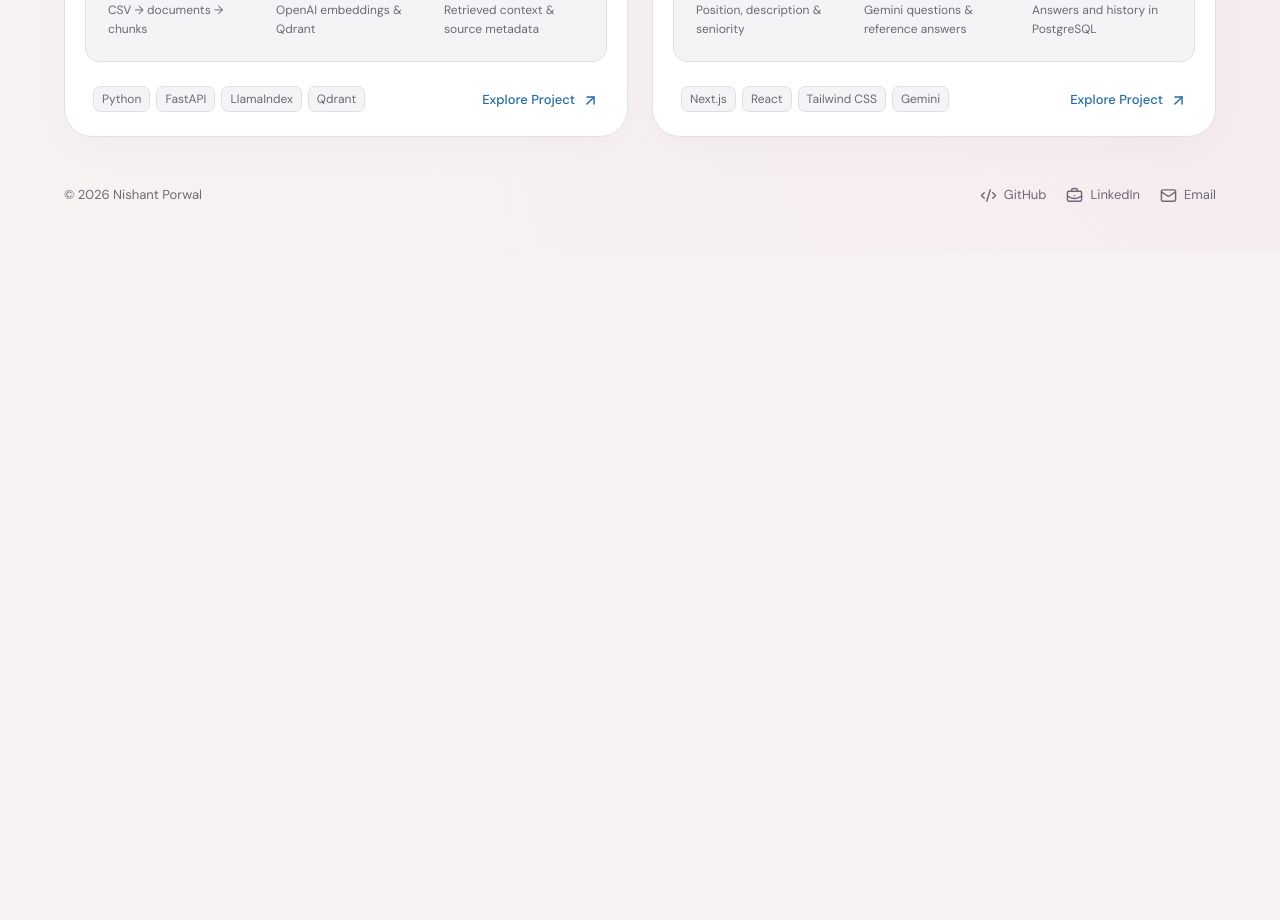
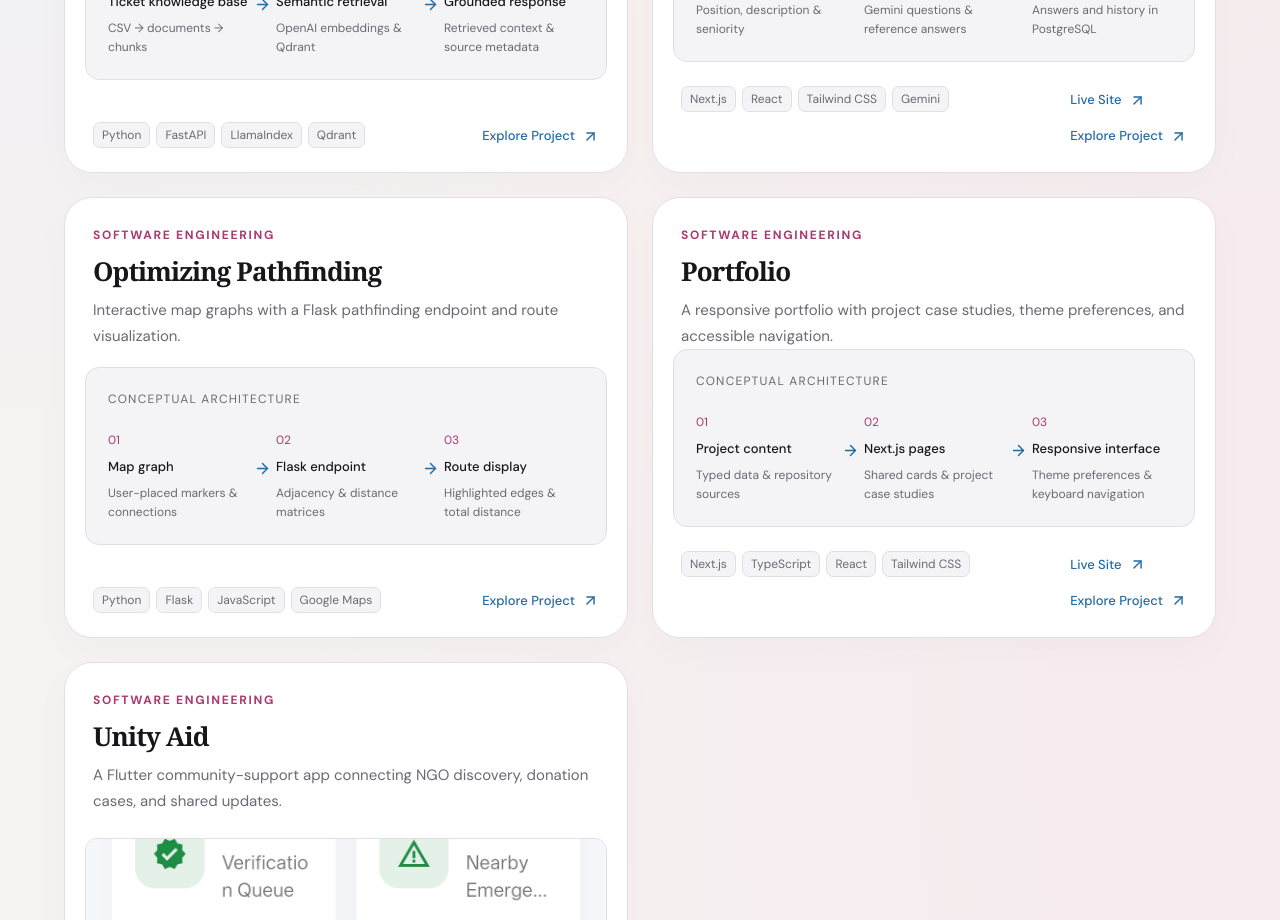
Before and after one commit to nishant203code/Portfolio, a Next.js app: page /projects in a window 1280 px wide. Shown: the part 1880-2800 px from the top of the page. Before the commit the page ends 2133 px from the top, so only its background shows below. Built offline with nearby package versions, Linux system fonts and the light colour scheme; no server answers.

Commit message:
feat: expand portfolio project collection

```diff
--- a/src/app/projects/page.tsx
+++ b/src/app/projects/page.tsx
@@ -2,8 +2,8 @@ import type { Metadata } from "next";
 import { projects } from "@/content/projects";
 import { ProjectCard } from "@/components/project-card";
 
-export const metadata: Metadata = { title: "Projects", description: "Six projects spanning real-time software, applied AI, retrieval systems, and geospatial research." };
+export const metadata: Metadata = { title: "Projects", description: `${projects.length} projects spanning real-time software, applied AI, mobile applications, and geospatial research.` };
 
 export default function ProjectsPage() {
-  return <><header className="page-heading"><p className="eyebrow">Software / Applied AI / Research</p><h1>Projects</h1><p>Six explorations in building systems that work — from peer connections to grounded answers.</p></header><div className="project-index">{projects.map((project) => <ProjectCard key={project.slug} project={project} />)}</div></>;
+  return <><header className="page-heading"><p className="eyebrow">Software / Applied AI / Research</p><h1>Projects</h1><p>{projects.length} explorations in building systems that work — from peer connections to grounded answers.</p></header><div className="project-index">{projects.map((project) => <ProjectCard key={project.slug} project={project} />)}</div></>;
 }
--- a/src/components/home-sections.tsx
+++ b/src/components/home-sections.tsx
@@ -58,7 +58,7 @@ export function ExperienceCards() {
 export function ProjectWorks() {
   return (
     <section id="work" aria-labelledby="work-heading">
-      <div className="section-heading"><h2 id="work-heading">Project Works</h2><Link href="/projects" className="text-link">All six projects <ArrowRight size={17} aria-hidden="true" /></Link></div>
+      <div className="section-heading"><h2 id="work-heading">Project Works</h2><Link href="/projects" className="text-link">All {projects.length} projects <ArrowRight size={17} aria-hidden="true" /></Link></div>
       <div className="project-grid">{projects.slice(0, 4).map((project) => <MotionWrapper key={project.slug} className={`project-cell project-${project.slug}`}><ProjectCard project={project} /></MotionWrapper>)}</div>
     </section>
   );
--- a/src/content/projects.ts
+++ b/src/content/projects.ts
@@ -193,6 +193,7 @@ export const projects: Project[] = [
     role: "AI web application development",
     stack: ["Next.js", "React", "Tailwind CSS", "Gemini", "PostgreSQL", "Drizzle"],
     repo: "https://github.com/nishant203code/Automated-AI-Mock-Interviewer",
+    liveUrl: "https://automated-ai-mock-interviewer.vercel.app/",
     revision: "c6b2aec6fdb9bcc2c45a8a52a3e64416cfa9ad0d",
     flow: [
       { title: "Role & experience", detail: "Position, description & seniority" },
@@ -208,4 +209,76 @@ export const projects: Project[] = [
     nextSteps: "Validate every generated question against a schema and test feedback consistency on a representative set of answers.",
     sourceFiles: [{ label: "Interview generation", path: "app/dashboard/_components/AddNewInterview.jsx" }, { label: "Database schema", path: "utils/schema.js" }],
   },
+  {
+    slug: "optimizing-pathfinding",
+    title: "Optimizing Pathfinding",
+    category: "Software Engineering",
+    summary: "Interactive map graphs with a Flask pathfinding endpoint and route visualization.",
+    role: "Web application & algorithm development",
+    stack: ["Python", "Flask", "JavaScript", "Google Maps", "jQuery"],
+    repo: "https://github.com/nishant203code/OptimisingPathfinding-Dijisktra-AStar-main",
+    revision: "a438d61952aea1692a387aad1ef3e20bff5bd5cb",
+    flow: [
+      { title: "Map graph", detail: "User-placed markers & connections" },
+      { title: "Flask endpoint", detail: "Adjacency & distance matrices" },
+      { title: "Route display", detail: "Highlighted edges & total distance" },
+    ],
+    problem: "Exploring pathfinding is easier when graph nodes and connections can be placed on a map and the resulting route can be inspected visually.",
+    contributions: ["Connected Google Maps markers and user-defined edges to adjacency and distance matrices.", "Sent graph data to Flask through jQuery AJAX and rendered the returned path on the map.", "Included a heap-based Dijkstra implementation alongside the custom AStar routine used by the web endpoint."],
+    decisions: [{ title: "Keep the graph explicit", detail: "Users define the connections between map markers. Edge lengths use Google Maps spherical distance calculations; the graph is not a fetched road network." }],
+    challenges: "The custom AStar routine selects neighboring nodes without a conventional open set. Unreachable destinations and cycles need explicit handling to prevent stalled searches.",
+    results: "The interface supports graph creation, start and end selection, route highlighting, and total-distance display. The Flask endpoint invokes AStar; Dijkstra is a separate source implementation.",
+    limitations: "Optimality and termination are not established for the custom heuristic routine. There is no verified public deployment or interactive algorithm comparison, and map access requires Google Maps configuration.",
+    nextSteps: "Test disconnected and cyclic graphs, validate request matrices, and compare both algorithms against known shortest paths.",
+    sourceFiles: [{ label: "Flask route endpoint", path: "app.py" }, { label: "Map and graph interface", path: "static/index.js" }, { label: "Custom heuristic routine", path: "AStar.py" }, { label: "Dijkstra implementation", path: "Dijkstra.py" }],
+  },
+  {
+    slug: "portfolio",
+    title: "Portfolio",
+    category: "Software Engineering",
+    summary: "A responsive portfolio with project case studies, theme preferences, and accessible navigation.",
+    role: "Frontend development",
+    stack: ["Next.js", "TypeScript", "React", "Tailwind CSS", "Motion", "Playwright"],
+    repo: "https://github.com/nishant203code/Portfolio",
+    liveUrl: "https://nishantporwal.vercel.app/",
+    revision: "5da4f8d816dca69da368a7df32ba9de88cc423d9",
+    flow: [
+      { title: "Project content", detail: "Typed data & repository sources" },
+      { title: "Next.js pages", detail: "Shared cards & project case studies" },
+      { title: "Responsive interface", detail: "Theme preferences & keyboard navigation" },
+    ],
+    problem: "Project summaries need enough technical context to explain the work while keeping implementation details and source links easy to explore.",
+    contributions: ["Built shared project cards and case-study routes driven by typed project content.", "Added persistent light and dark themes, responsive navigation, and reduced-motion support.", "Configured page metadata, an Open Graph image, and Playwright coverage for routes and responsive layouts."],
+    decisions: [{ title: "Share content across views", detail: "Project data supplies the index, featured cards, case studies, and metadata. Shared components keep the presentation consistent across routes." }],
+    challenges: "Navigation, images, and detailed case-study content must remain usable on narrow screens and with keyboard input. Theme preferences must survive reloads without hiding the server-rendered content.",
+    results: "The public website brings together project case studies, experience, research, and contact links with responsive layouts and persistent theme selection.",
+    limitations: "Project descriptions and deployment links are maintained manually. The portfolio presents implementation evidence rather than independently measured project outcomes.",
+    nextSteps: "Keep project sources and screenshots current, and extend regression coverage as content grows.",
+    sourceFiles: [{ label: "Shared project content", path: "src/content/projects.ts" }, { label: "Project card", path: "src/components/project-card.tsx" }, { label: "Case-study template", path: "src/app/projects/[slug]/page.tsx" }, { label: "Browser regression tests", path: "tests/portfolio.spec.ts" }],
+  },
+  {
+    slug: "unity-aid",
+    title: "Unity Aid",
+    category: "Software Engineering",
+    summary: "A Flutter community-support app connecting NGO discovery, donation cases, and shared updates.",
+    role: "Mobile application development",
+    stack: ["Flutter", "Dart", "Firebase", "Cloud Firestore", "Provider", "Razorpay"],
+    repo: "https://github.com/nishant203code/Unity_Aid",
+    revision: "6f35b65d5d42d7cb5674790096263165b7f34023",
+    screenshot: { src: "/projects/unity-aid-ngo-dashboard.jpg", width: 1080, height: 2400, alt: "Unity Aid mobile NGO dashboard with case summaries and navigation", caption: "NGO dashboard — repository screenshot" },
+    gallery: { src: "/projects/unity-aid-user-dashboard.jpg", width: 1080, height: 2400, alt: "Unity Aid mobile user dashboard with profile details and donation statistics", caption: "User dashboard — repository screenshot" },
+    flow: [
+      { title: "Flutter interface", detail: "NGO discovery, cases & community posts" },
+      { title: "Firebase services", detail: "Authentication, Firestore & media storage" },
+      { title: "Community activity", detail: "Verification submissions & donation records" },
+    ],
+    problem: "Donors and NGOs need a shared place to discover causes, publish updates, and keep track of donation activity.",
+    contributions: ["Connected NGO search and verification submissions to Firestore collections.", "Implemented donation-case queries, live case streams, donation records, and user donation totals.", "Connected community posts with image uploads and Firestore updates in a Flutter interface."],
+    decisions: [{ title: "Use services for shared data access", detail: "Dedicated Dart services handle NGO, donation, and post data. Firestore streams supply updates to consumers, while Firebase Authentication identifies the current user." }],
+    challenges: "Donation recording updates several documents sequentially. Partial failures and payment verification need careful handling before treating client-side records as authoritative.",
+    results: "The repository includes mobile screens, Firebase-backed services, Razorpay integration, and screenshots of user and NGO dashboards. Screenshot figures are interface data, not verified adoption or fundraising outcomes.",
+    limitations: "No public application deployment has been verified. Running the app requires Flutter and configured Firebase services; the presence of payment and verification interfaces does not establish production readiness.",
+    nextSteps: "Validate payment confirmation on the server and make related donation updates atomic, then exercise donor and NGO flows against configured services.",
+    sourceFiles: [{ label: "NGO search and verification", path: "frontend/lib/services/ngo_service.dart" }, { label: "Donation records", path: "frontend/lib/services/donation_service.dart" }, { label: "Community posts", path: "frontend/lib/services/post_service.dart" }],
+  },
 ];
```
Also changed, not shown: public/projects/unity-aid-ngo-dashboard.jpg (added), public/projects/unity-aid-user-dashboard.jpg (added).
